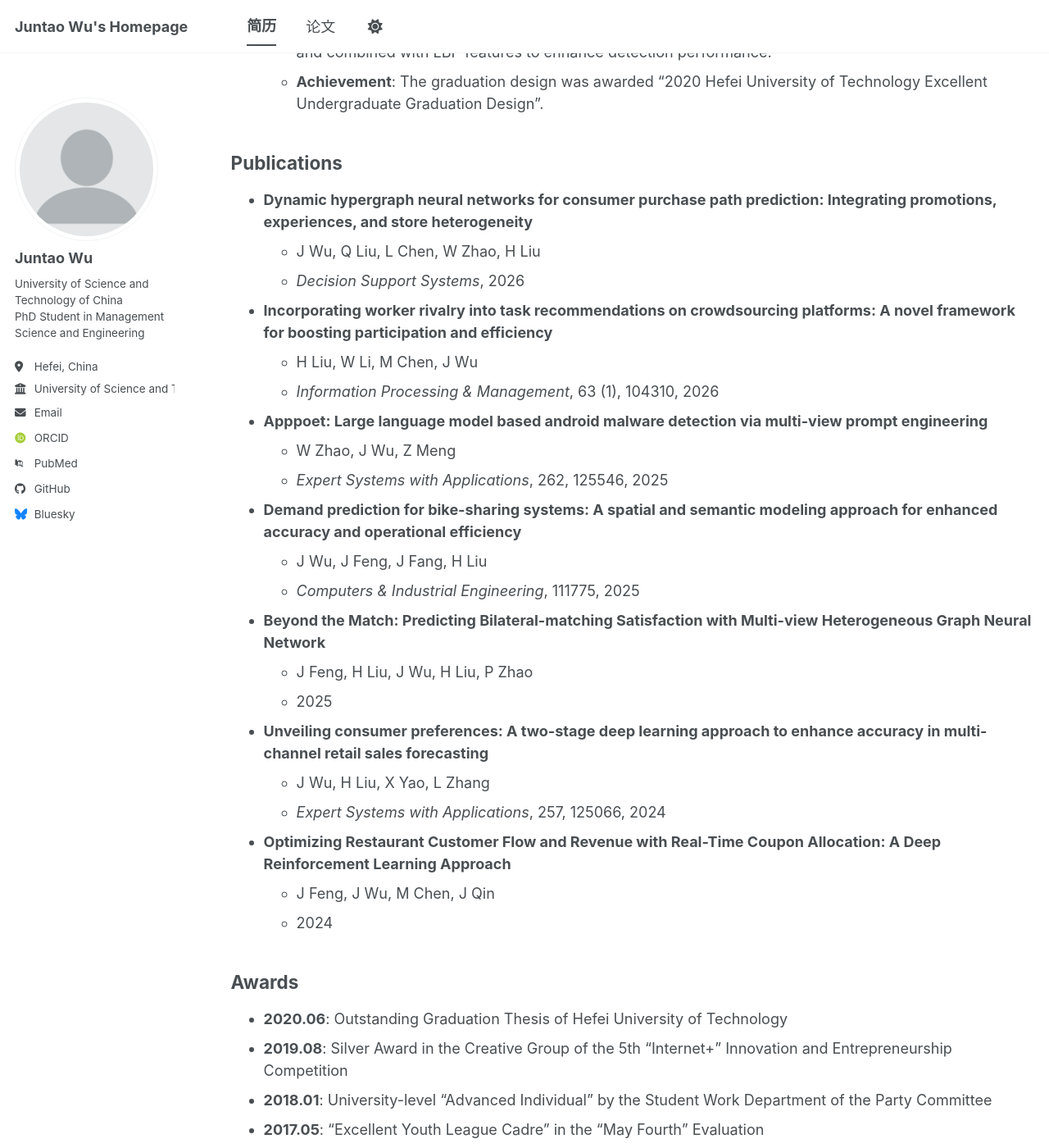
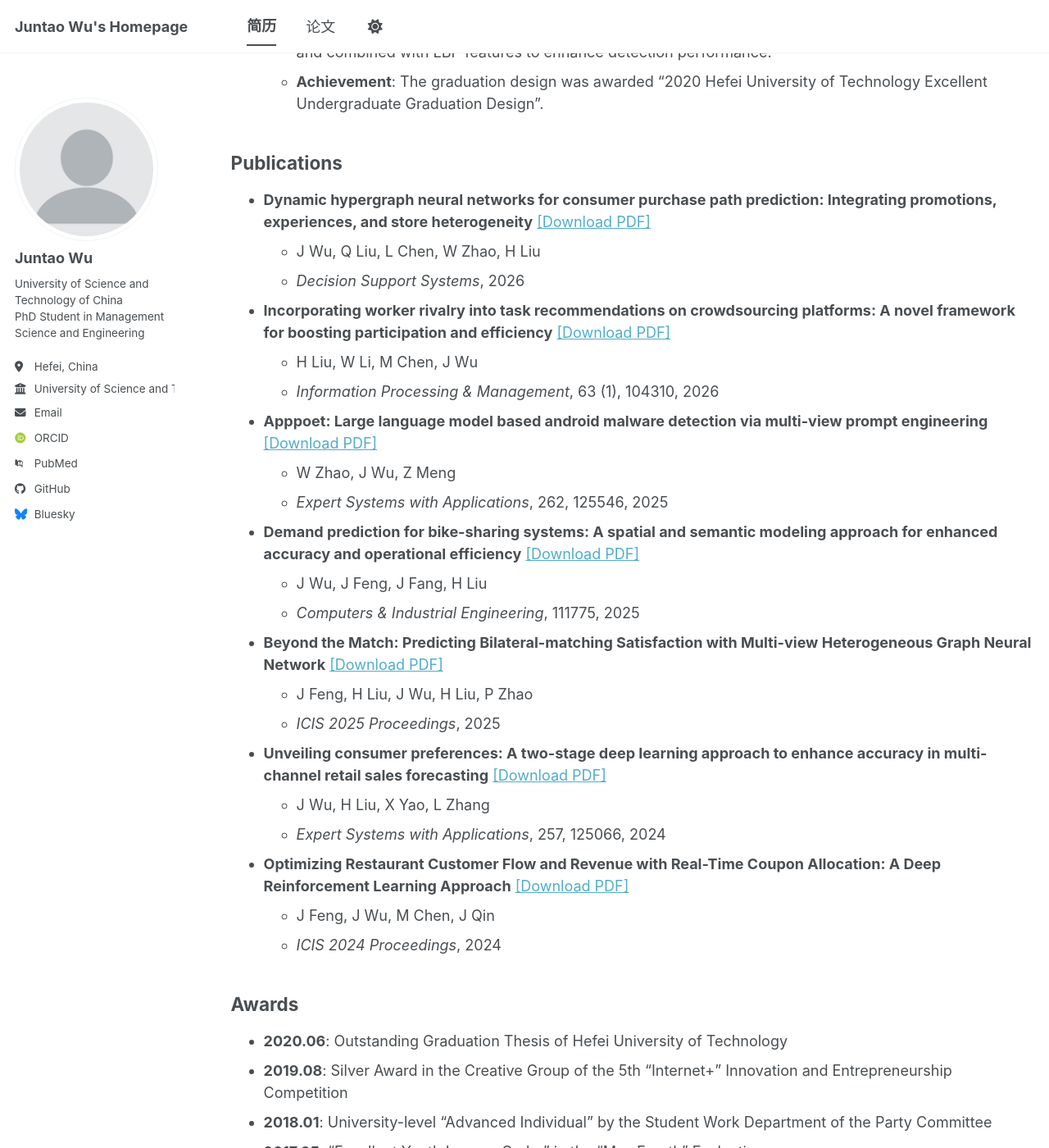
Before and after one commit to tinklert/tinklert.github.io, a Jekyll site: the page built from _pages/cv.md, in a window 1280 px wide and 1400 px high, scrolled down 1474 px. Shown: the whole window at 82% size. Built offline with Jekyll 4.4.1, drawn with Linux system fonts in a browser that asks for light colours; some web fonts are replaced; a script bundle is joined from its source files by our own code; library files that are not in the unit come from our copies.

Commit message:
Add DOI/PDF links to publications

```diff
--- a/_pages/cv.md
+++ b/_pages/cv.md
@@ -46,33 +46,33 @@
 
 ## Publications
 
-* **Dynamic hypergraph neural networks for consumer purchase path prediction: Integrating promotions, experiences, and store heterogeneity**
+* **Dynamic hypergraph neural networks for consumer purchase path prediction: Integrating promotions, experiences, and store heterogeneity** [[Download PDF]](https://doi.org/10.1016/j.dss.2025.114421)
   * J Wu, Q Liu, L Chen, W Zhao, H Liu
   * *Decision Support Systems*, 2026
 
-* **Incorporating worker rivalry into task recommendations on crowdsourcing platforms: A novel framework for boosting participation and efficiency**
+* **Incorporating worker rivalry into task recommendations on crowdsourcing platforms: A novel framework for boosting participation and efficiency** [[Download PDF]](https://doi.org/10.1016/j.ipm.2026.104310)
   * H Liu, W Li, M Chen, J Wu
   * *Information Processing & Management*, 63 (1), 104310, 2026
 
-* **Apppoet: Large language model based android malware detection via multi-view prompt engineering**
+* **Apppoet: Large language model based android malware detection via multi-view prompt engineering** [[Download PDF]](https://doi.org/10.1016/j.eswa.2025.125546)
   * W Zhao, J Wu, Z Meng
   * *Expert Systems with Applications*, 262, 125546, 2025
 
-* **Demand prediction for bike-sharing systems: A spatial and semantic modeling approach for enhanced accuracy and operational efficiency**
+* **Demand prediction for bike-sharing systems: A spatial and semantic modeling approach for enhanced accuracy and operational efficiency** [[Download PDF]](https://doi.org/10.1016/j.cie.2025.111775)
   * J Wu, J Feng, J Fang, H Liu
   * *Computers & Industrial Engineering*, 111775, 2025
 
-* **Beyond the Match: Predicting Bilateral-matching Satisfaction with Multi-view Heterogeneous Graph Neural Network**
+* **Beyond the Match: Predicting Bilateral-matching Satisfaction with Multi-view Heterogeneous Graph Neural Network** [[Download PDF]](https://aisel.aisnet.org/icis2025/da_bus/da_bus/4/)
   * J Feng, H Liu, J Wu, H Liu, P Zhao
-  * 2025
+  * *ICIS 2025 Proceedings*, 2025
 
-* **Unveiling consumer preferences: A two-stage deep learning approach to enhance accuracy in multi-channel retail sales forecasting**
+* **Unveiling consumer preferences: A two-stage deep learning approach to enhance accuracy in multi-channel retail sales forecasting** [[Download PDF]](https://doi.org/10.1016/j.eswa.2024.125066)
   * J Wu, H Liu, X Yao, L Zhang
   * *Expert Systems with Applications*, 257, 125066, 2024
 
-* **Optimizing Restaurant Customer Flow and Revenue with Real-Time Coupon Allocation: A Deep Reinforcement Learning Approach**
+* **Optimizing Restaurant Customer Flow and Revenue with Real-Time Coupon Allocation: A Deep Reinforcement Learning Approach** [[Download PDF]](https://aisel.aisnet.org/icis2024/data_soc/data_soc/9/)
   * J Feng, J Wu, M Chen, J Qin
-  * 2024
+  * *ICIS 2024 Proceedings*, 2024
 
 ## Awards
 
```
